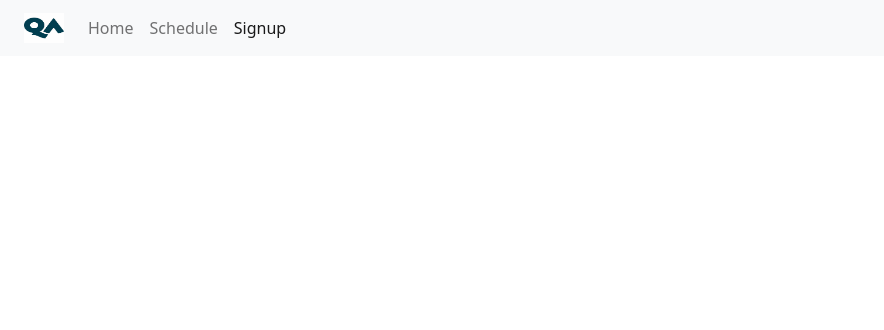
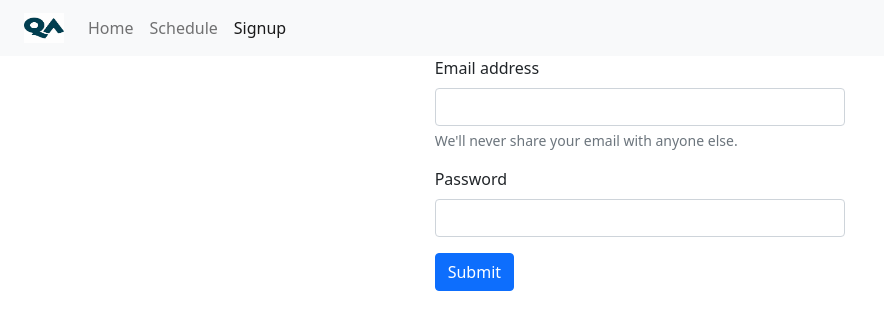
Before and after one commit to RobsonHarrison/QAMOVIE, a plain HTML site: page signup.html in a window 1280 px wide. Shown: the whole page, without its empty margins (0-884 px from the left). Drawn offline with nearby package versions, Linux system fonts and the light colour scheme.

Commit message:
Signup form added to signup page
Co-authored-by: Harshilraj19 <Harshilraj19@users.noreply.github.com>

```diff
--- a/signup.html
+++ b/signup.html
@@ -50,6 +50,44 @@
     </div>
     <!--Navigation end-->
 
+    <!--Form-->
+    <div class="row">
+      <div class="col-sm-4"></div>
+      <div class="col-sm-4">
+        <form>
+          <div class="mb-3">
+            <label for="InputEmail1" class="form-label">Email address</label>
+
+            <input
+              type="email"
+              class="form-control"
+              id="InputEmail1"
+              aria-describedby="emailHelp"
+            />
+            <div id="emailHelp" class="form-text">
+              We'll never share your email with anyone else.
+            </div>
+          </div>
+          <div class="mb-3">
+            <label for="InputPassword1" class="form-label"
+              >Password</label
+            >
+            <input
+              type="password"
+              class="form-control"
+              id="InputPassword1"
+            />
+          </div>
+
+
+          <button type="submit" class="btn btn-primary">Submit</button>
+          </div>
+
+        </form>
+      </div>
+      <div class="col-sm-4"></div>
+    </div>
+
     <script
       src="https://cdn.jsdelivr.net/npm/bootstrap@5.0.2/dist/js/bootstrap.bundle.min.js"
       integrity="sha384-MrcW6ZMFYlzcLA8Nl+NtUVF0sA7MsXsP1UyJoMp4YLEuNSfAP+JcXn/tWtIaxVXM"
```
